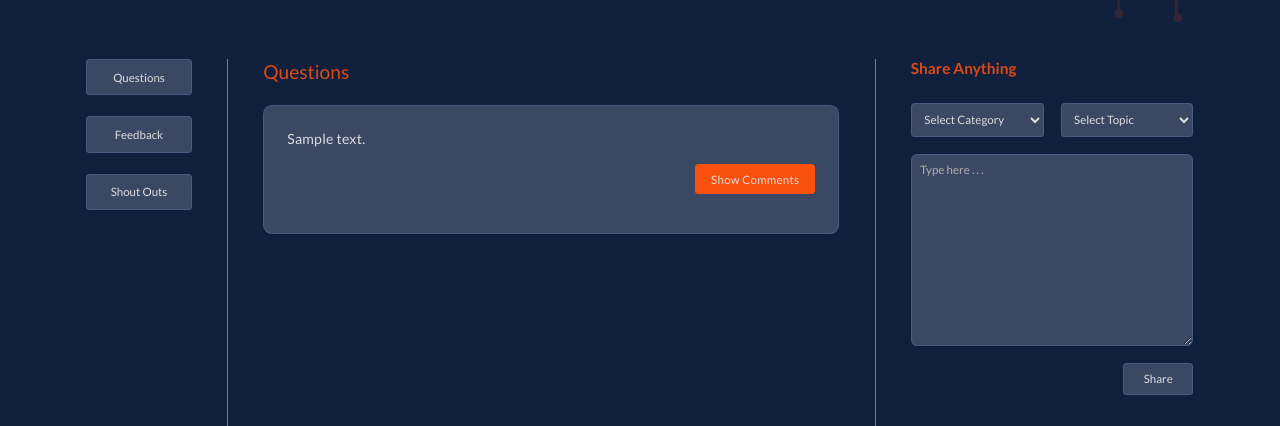
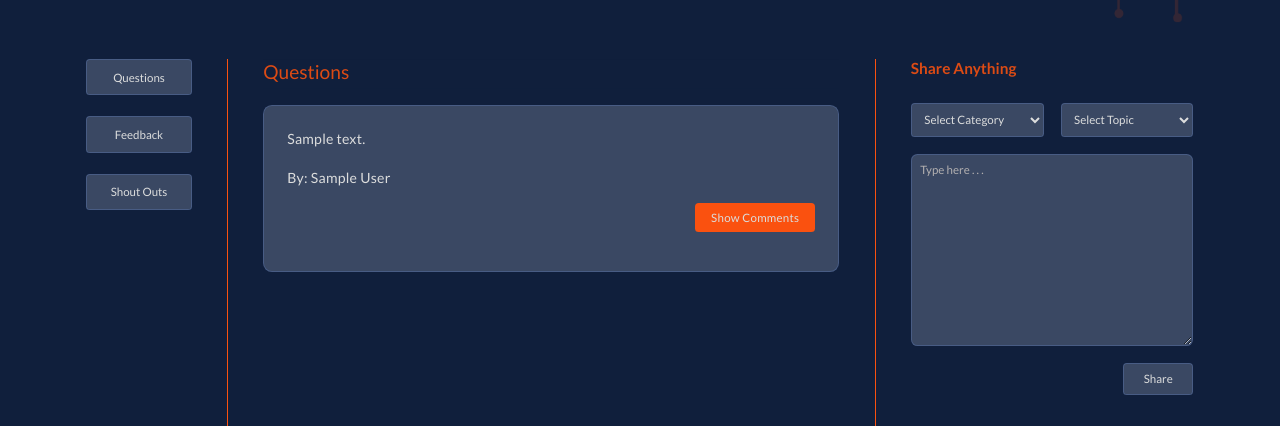
Before and after one commit to thesmartcoder7/moringa-feedback, a Flask app: template app/templates/staff.html in a window 1280 px wide. Shown: the part 100-526 px from the top of the page. Run offline with Flask 2, Linux system fonts and the light colour scheme; tables that the repository leaves empty hold one stand-in row (values such as "Sample post"); the template is opened without the code that fills it: values that come from a table or form of the project are taken from there, most other values are stand-ins (such as "Sample title", 1, 10 or a date in 2020).

Commit message:
style: add usernames to the specific shared feed

```diff
--- a/app/templates/staff.html
+++ b/app/templates/staff.html
@@ -86,6 +86,14 @@
               {% for question in questions %}
               <div class="feedback-div">
                 <p class="single-feedback">{{question.content}}</p>
+                <br />
+                {% for user in users %}
+                <!--  -->
+                {% if user.id == question.user_id %}
+                <p>By: <span>{{user.name | title }}</span></p>
+                {% endif %}
+                <!-- -->
+                {% endfor %}
                 <div class="stats">
                   <div class="numbers">
                     <div class="likes">
@@ -187,6 +195,14 @@
               {% for feedback in feedback %}
               <div class="feedback-div">
                 <p class="single-feedback">{{feedback.content}}</p>
+                <br />
+                {% for user in users %}
+                <!--  -->
+                {% if user.id == feedback.user_id %}
+                <p>By: <span>{{user.name | title }}</span></p>
+                {% endif %}
+                <!-- -->
+                {% endfor %}
                 <div class="stats">
                   <div class="numbers">
                     <div class="likes">
@@ -288,6 +304,14 @@
               {% for shoutout in shoutouts%}
               <div class="feedback-div">
                 <p class="single-feedback">{{shoutout.content}}</p>
+                <br />
+                {% for user in users %}
+                <!--  -->
+                {% if user.id == shoutout.user_id %}
+                <p>By: <span>{{user.name | title }}</span></p>
+                {% endif %}
+                <!-- -->
+                {% endfor %}
                 <div class="stats">
                   <div class="numbers">
                     <div class="likes">
```
